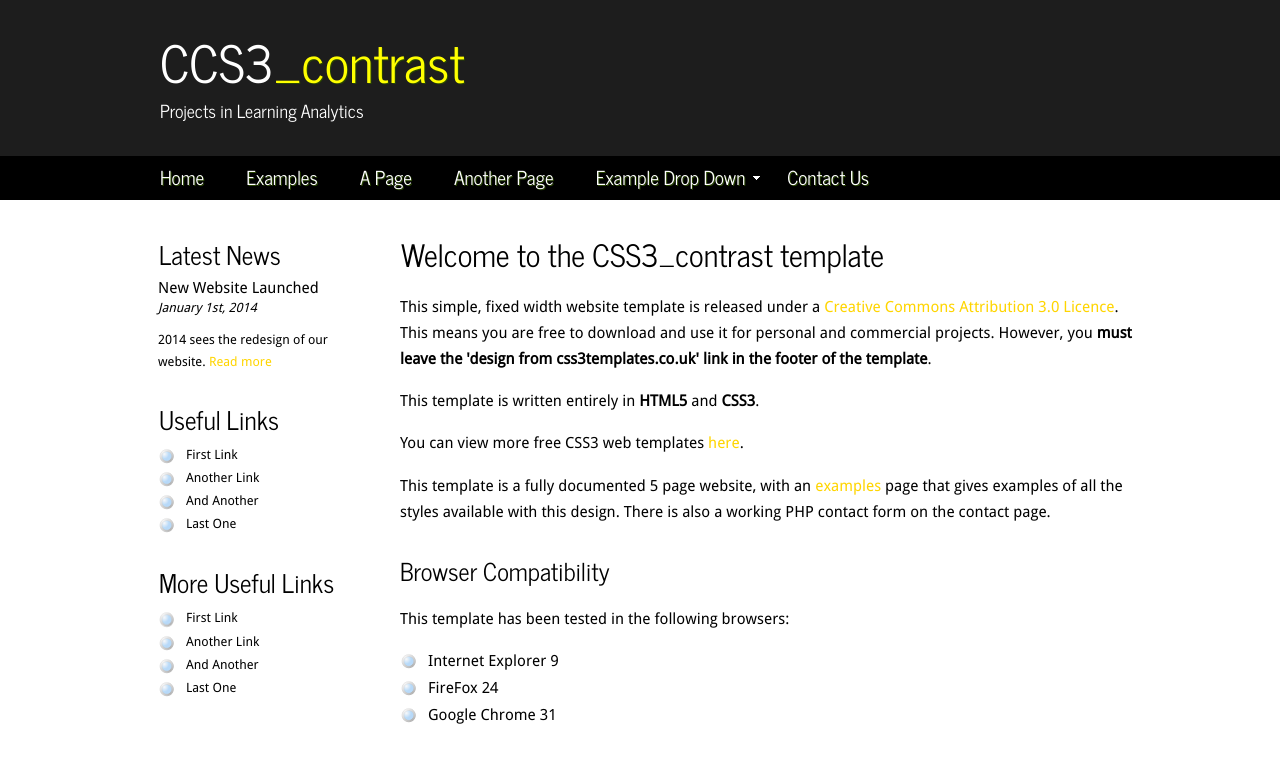
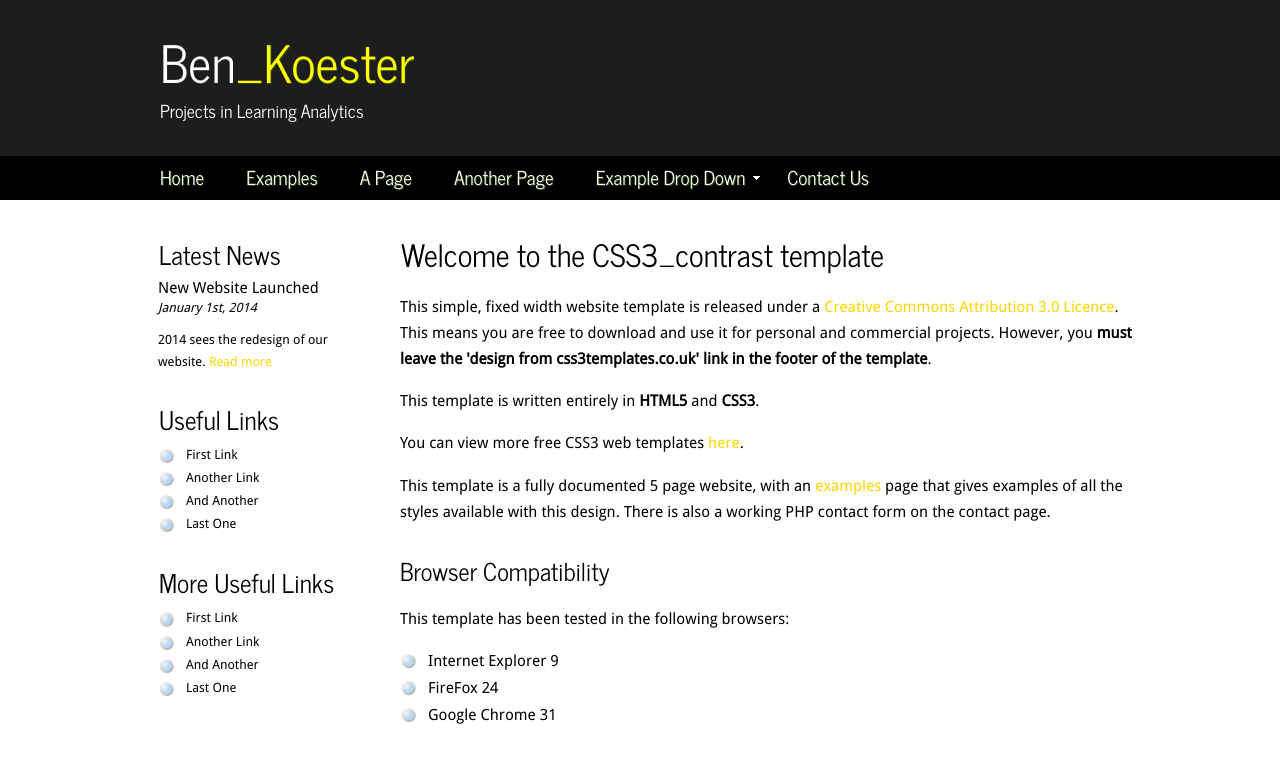
Before and after one commit to bkoester/bkoester.github.io, a plain HTML site: page index.html in a window 1280 px wide. Shown: the top 757 px of the page. Drawn offline with Linux system fonts and the light colour scheme.

Commit message:
more tests

```diff
--- a/index.html
+++ b/index.html
@@ -17,7 +17,7 @@
       <div id="logo">
         <div id="logo_text">
           <!-- class="logo_colour", allows you to change the colour of the text -->
-          <h1><a href="index.html">CCS3<span class="logo_colour">_contrast</span></a></h1>
+          <h1><a href="index.html">Ben<span class="logo_colour">_Koester</span></a></h1>
           <h2>Projects in Learning Analytics</h2>
         </div>
       </div>
```
